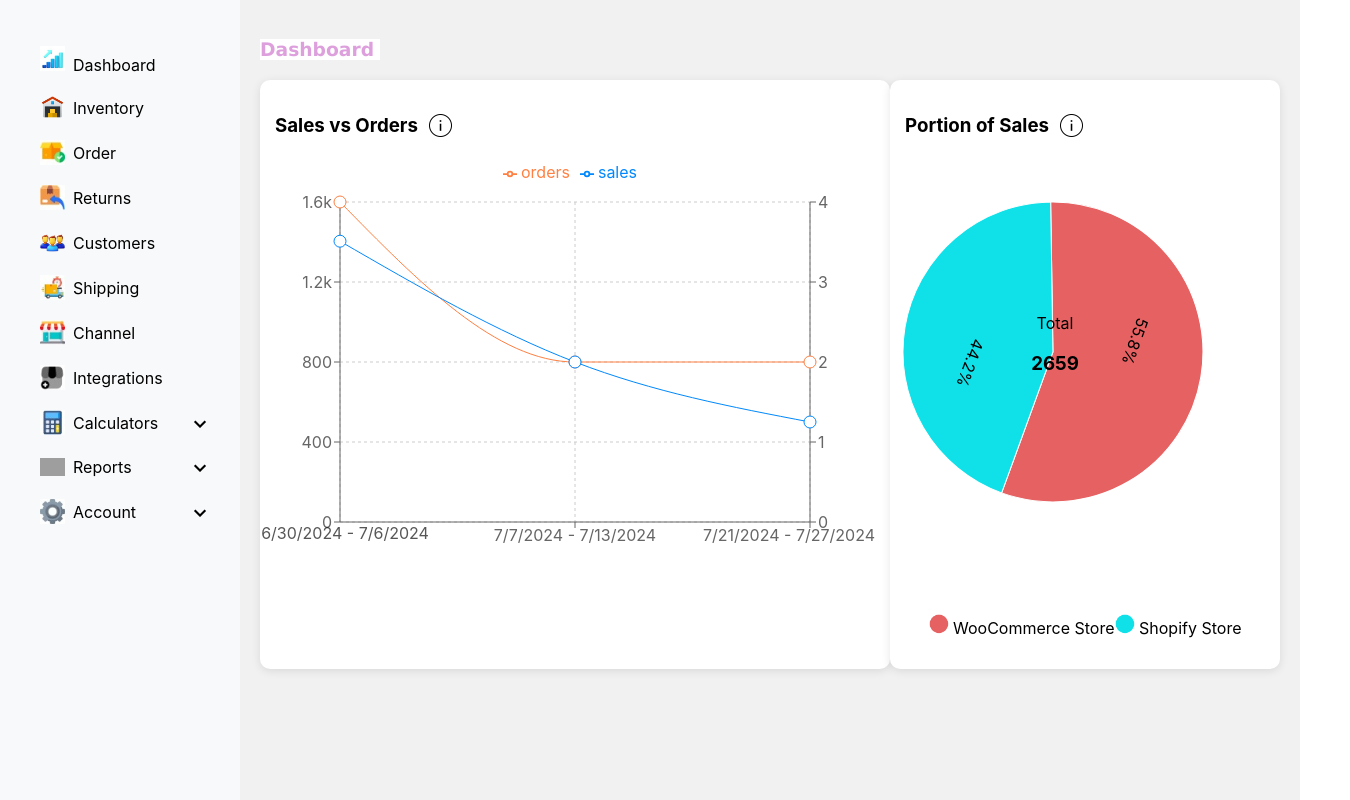
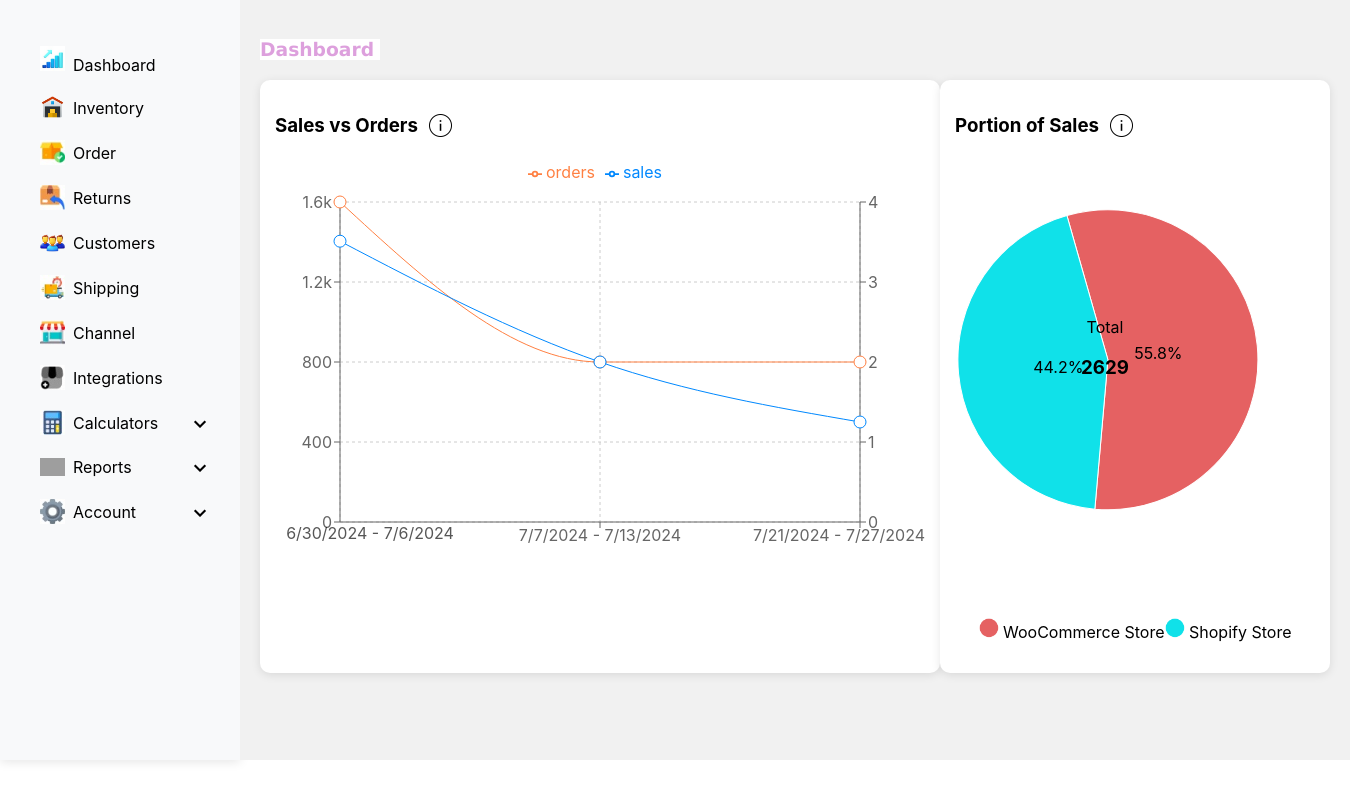
Before and after one commit to lokamcharan/react-task-charts, a React (Create React App) app: page /main in a window 1280 px wide. Shown: the top 800 px of the page, 1350 px wide, since content can reach past the window. Built offline with nearby package versions, Linux system fonts and the light colour scheme; grey boxes are pictures that could not be loaded.

Commit message:
code updated

```diff
--- a/src/App.css
+++ b/src/App.css
@@ -38,7 +38,7 @@
   }
 }
 
-.global{
+.global {
   display: flex;
-  flex:0.2
+  flex: 0.2;
 }
--- a/src/task/Dashboard.css
+++ b/src/task/Dashboard.css
@@ -1,33 +1,29 @@
 .dashboard {
   display: flex;
+
 }
-
 
 .sidebar {
   width: 200px;
   background-color: #f8f9fa;
   padding: 20px;
-    height: 100vh;
+  height: 90vh;
   box-shadow: 0 2px 10px rgba(0, 0, 0, 0.1);
 }
 
 .sidebar ul {
   list-style-type: none;
   padding: 0;
-
 }
 
 .sidebar ul li {
   padding: 10px 0;
   cursor: pointer;
   display: flex;
-    /* justify-content: space-between; */
   margin-left: 20px;
-
-
 }
 
-  .sidebar ul li:hover{
+.sidebar ul li:hover {
   background-color: plum;
   width: 85%;
   padding: 5px;
--- a/src/task/main.css
+++ b/src/task/main.css
@@ -1,31 +1,21 @@
-.navbar{
+.navbar {
   background-color: white;
   color: plum;
-    /* display: flex; */
-    /* justify-content: flex-start; */
   width: 120px;
-
-
 }
 
-/* body {
-  margin: 0 auto;
-  padding: 0;
-  width: 100%;
-  box-sizing: border-box;
-} */
-
-.navbar h3{
+.navbar h3 {
   margin-right: 1100px;
-font-family: 'Lucida Sans', 'Lucida Sans Regular', 'Lucida Grande', 'Lucida Sans Unicode', Geneva, Verdana, sans-serif;
+  font-family: "Lucida Sans", "Lucida Sans Regular", "Lucida Grande",
+    "Lucida Sans Unicode", Geneva, Verdana, sans-serif;
 }
-
 
 .main-content {
   flex-grow: 1;
-    /* display: flex; */
+
   padding: 20px;
   background-color: #f1f1f1;
+
 }
 
 .charts {
@@ -36,19 +26,14 @@ font-family: 'Lucida Sans', 'Lucida Sans Regular', 'Lucida Grande', 'Lucida Sans
 
 .chart {
   box-shadow: 0 2px 10px rgba(0, 0, 0, 0.1);
-    padding:15px;
+  padding: 15px;
   background-color: #fff;
   border-radius: 10px;
-
-
 }
 
-  .rotate{
+.rotate {
   transform: rotate(110deg);
 }
-
-
-
 
 .nav-item {
   display: flex;
@@ -61,18 +46,15 @@ font-family: 'Lucida Sans', 'Lucida Sans Regular', 'Lucida Grande', 'Lucida Sans
 
 .right-icon {
   margin-left: auto;
-
 }
 
-
-  .pie-text{
+.pie-text {
   position: relative;
   bottom: 220px;
-    right:30px
+  right: 30px;
 }
 
-
-  .date{
+.date {
   position: relative;
   right: 230px;
   bottom: 50px;
--- a/src/task/main.js
+++ b/src/task/main.js
@@ -37,6 +37,7 @@ const MainApp = () => {
     return null;
   };
 
+
   const renderCustomizedLabel = ({ cx, cy, midAngle, innerRadius, outerRadius, index }) => {
     const RADIAN = Math.PI / 180;
     const radius = innerRadius + (outerRadius - innerRadius) * 0.5;
@@ -44,7 +45,14 @@ const MainApp = () => {
     const y = cy + radius * Math.sin(-midAngle * RADIAN);
 
     return (
-      <text x={x} y={y} fill="black" textAnchor={x > cx ? 'start' : 'end'} dominantBaseline="central">
+      <text
+        x={x}
+        y={y}
+        fill="black"
+        textAnchor={x > cx ? 'start' : 'end'}
+        dominantBaseline="central"
+        transform={`rotate(-95, ${x}, ${y})`}
+      >
         {`${dataPie[index].value}%`}
       </text>
     );
@@ -76,7 +84,7 @@ const MainApp = () => {
             Sales vs Orders
             <img src='alert.png' alt='' width='25px' style={{ marginLeft: '10px' }} />
           </h3>
-          <LineChart width={600} height={400} data={dataLine}>
+          <LineChart width={650} height={400} data={dataLine}>
             <CartesianGrid strokeDasharray="3 3" />
             <XAxis dataKey="name" />
             <YAxis yAxisId="left" tickFormatter={formatYAxisLeft} />
@@ -101,7 +109,7 @@ const MainApp = () => {
             Portion of Sales
             <img src='alert.png' alt='' width='25px' style={{ marginLeft: '10px' }} />
           </h3>
-          <div className='rotate'>
+          <div style={{ transform: 'rotate(95deg)', display: 'inline-block' }}>
             <PieChart width={360} height={360}>
               <Pie
                 data={dataPie}
@@ -120,8 +128,8 @@ const MainApp = () => {
             </PieChart>
           </div>
           <div className='pie-text'>
-            <p>Total</p>
-           <h3>2659</h3>
+            <p style={{ textAlign: "center" }}>Total</p>
+            <h3 style={{ textAlign: "center" }}>2629</h3>
           </div>
           <p>
             <img src='dot1.png' width={'20px'} alt="WooCommerce Store" /> WooCommerce Store
```
Also changed, not shown: src/task/Dashboard.js (+19 -16 lines). Lines whose indentation alone changed are shown as unchanged.
